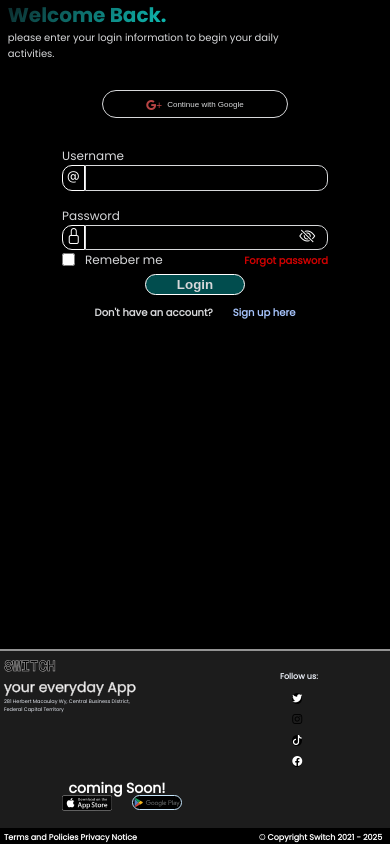
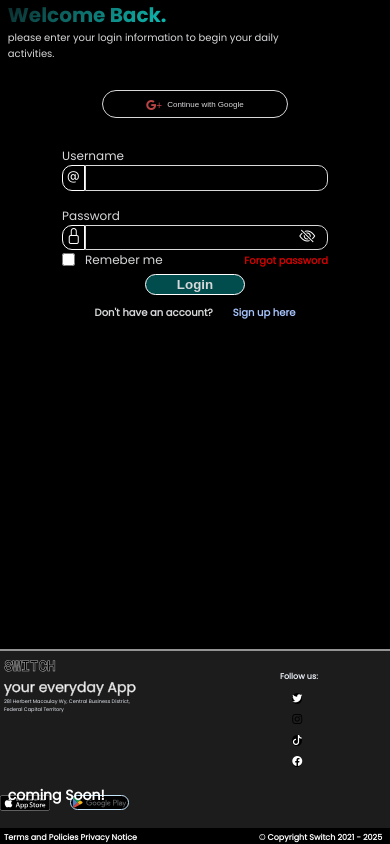
Before and after one commit to Anthony-12-Madubuike/test, a React (Vite) app: page / in a window 390 px wide. Built offline with nearby package versions, Linux system fonts and the light colour scheme; a web font is replaced by a local one.

Commit message:
changed appCont2 layout

```diff
--- a/src/App.css
+++ b/src/App.css
@@ -493,7 +493,7 @@ html,
         grid-area: app2Img;
         display: flex;
         align-items: center;
-        padding: 0 0 0 16%;
+        /* padding: 0 0 0 16%; */
         gap: 20px;
     }
 
--- a/src/components/Footer.jsx
+++ b/src/components/Footer.jsx
@@ -60,7 +60,7 @@ export default function Footer() {
       <div className="policiesCont">
         <div className="appParent">
           <div className="appCont2">
-            <p style={{ textAlign: 'center', fontSize: '14px', width: ' 60%', zIndex:'1', }}>
+            <p style={{ textAlign: 'start', fontSize: '14px', width: ' 60%', zIndex:'1', padding:'2%', }}>
               coming Soon!
             </p>
             <div className="appCont2Img">
```
